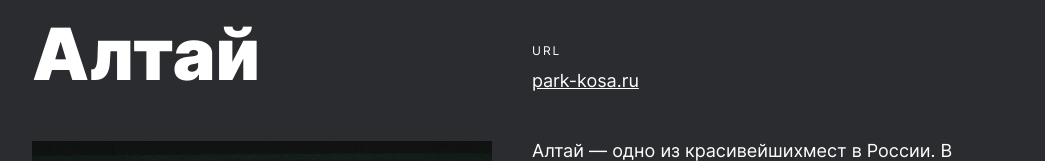
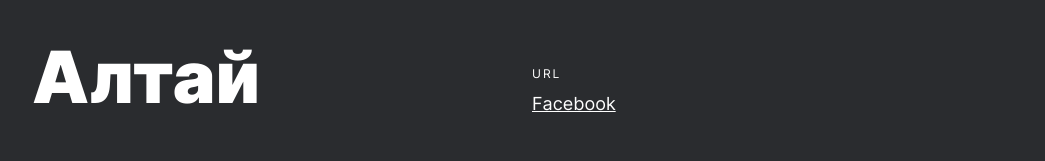
Before and after one commit to CriMyEaglE/russian-travel-bootcamp, a plain HTML site: page index.html in a window 1280 px wide. Shown: the part 3915-4076 px from the top of the page, without its empty margins (116-1161 px from the left). Drawn offline with Linux system fonts and the light colour scheme.

Commit message:
padding ul photo-grid

```diff
--- a/blocks/photo-grid/photo-grid.css
+++ b/blocks/photo-grid/photo-grid.css
@@ -3,7 +3,7 @@
    justify-content: center;
    gap: 8.3px;
    grid-template-columns: calc(100% - 32px);
-   padding-top: 64px;
+   padding: 64px 0 0 0;
    list-style-type: none;
 }
 
--- a/index.html
+++ b/index.html
@@ -121,7 +121,7 @@
                <div class="place__website">
                   <p class="place__url-heading">URL</p>
                   <a href="https://www.facebook.com/vera.bashmakova/posts/10156011613718822" class="place__link"
-                     target="_blank">park-kosa.ru</a>
+                     target="_blank">Facebook</a>
                </div>
                <img src="./images/place-altai.jpg" alt="Лес за окном" class="place__image">
                <div class="place__text">
@@ -142,7 +142,7 @@
                <h2 class="place__title">Зимний Байкал</h2>
                <div class="place__website">
                   <p class="place__url-heading">URL</p>
-                  <a href="ttps://vk.com/baikalmile" class="place__link" target="_blank">park-kosa.ru</a>
+                  <a href="ttps://vk.com/baikalmile" class="place__link" target="_blank">https://vk.com/baikalmile</a>
                </div>
                <img src="./images/place-winter-baikal.jpg" alt="Замерзшее озеро в трещинах" class="place__image">
                <div class="place__text">
@@ -161,7 +161,7 @@
                <h2 class="place__title">Карелия</h2>
                <div class="place__website">
                   <p class="place__url-heading">URL</p>
-                  <a href="http://vodlozero.ru" class="place__link" target="_blank">park-kosa.ru</a>
+                  <a href="http://vodlozero.ru" class="place__link" target="_blank">http://vodlozero.ru/</a>
                </div>
                <img src="./images/place-karelia.jpg" alt="Лес с рекой" class="place__image">
                <div class="place__text">
```
